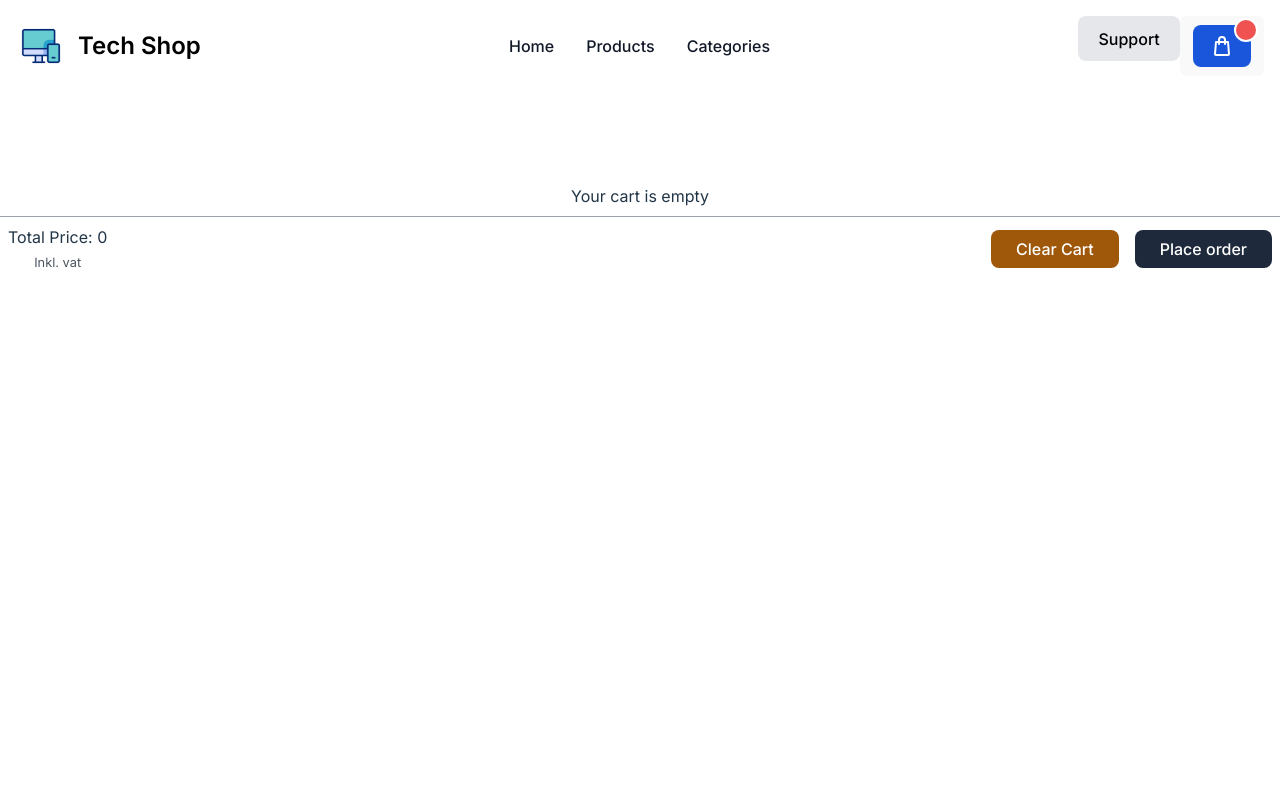
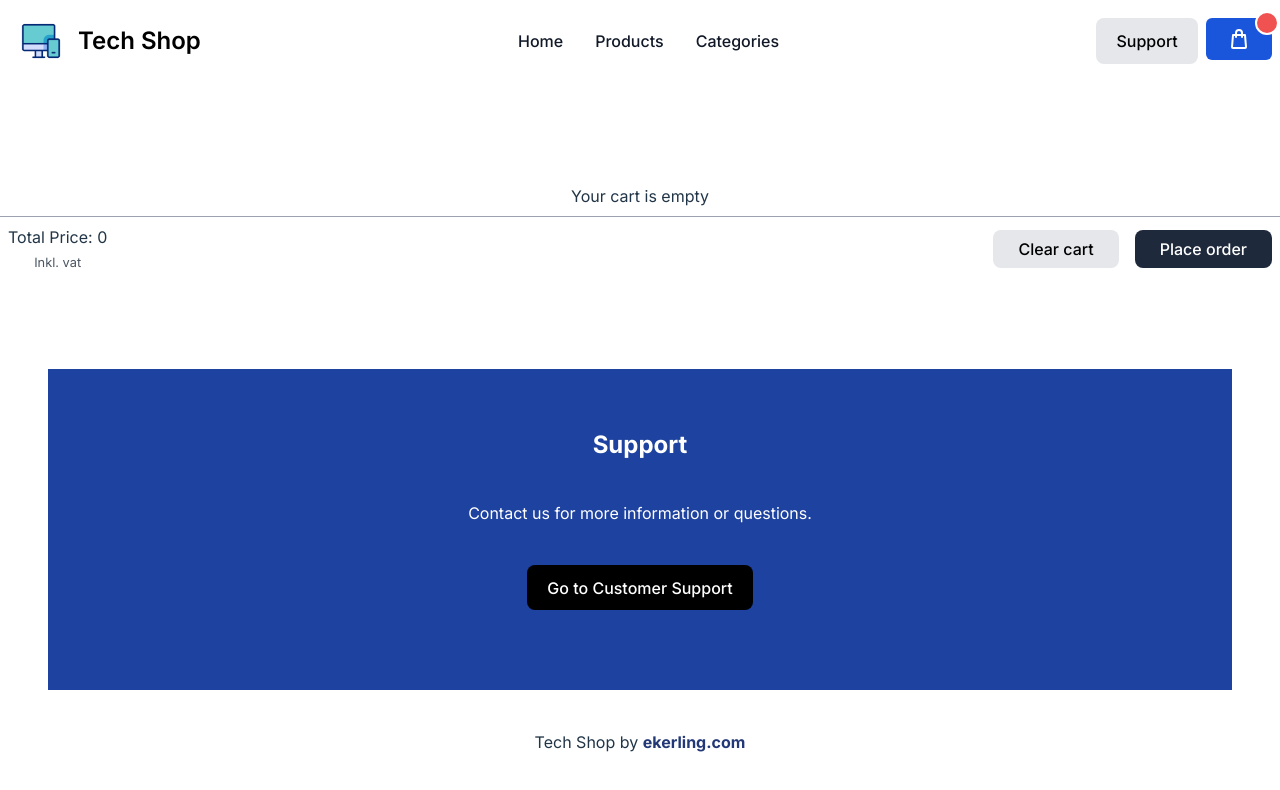
Before and after one commit to jesperekerling/react-ecommerce, a React (Vite) app: page /checkout in a window 1280 px wide. Shown: the top 790 px of the page. Built offline with nearby package versions, Linux system fonts and the light colour scheme.

Commit message:
Cart updates

```diff
--- a/src/components/CartItem.jsx
+++ b/src/components/CartItem.jsx
@@ -27,28 +27,28 @@ export const CartItem = ({ item }) => {
     <div className="flex justify-between items-center p-2 border-b last-of-type:border-b-0">
       <div className="flex items-center">
         <img src={item.product.images[0]} alt="product-image" className="w-[100px]" />
-        <div>
-          <p className="font-semibold truncate">{item.product.name}</p>
+        <div className="p-3 text-xs">
+          <p className="font-semibold text-ellipis">{item.product.name}</p>
           <p className="text-sm">{item.quantity} x {item.product.price}</p>
         </div>
       </div>
-      <div className="flex gap-3">
-        <div>
-          <button onClick={removeOneFromCart} className="bg-slate-800 text-white px-2 py-3 rounded-s-md hover:bg-slate-900 transition-colors border-r border-r-slate-600">
+      <div className="flex">
+          <button onClick={removeOneFromCart} className="bg-slate-800 text-white p-2 mr-1 rounded-s-md hover:bg-slate-900 transition-colors border-r border-r-slate-600 flex">
             <svg class="w-5 h-5 text-white dark:text-black" aria-hidden="true" xmlns="http://www.w3.org/2000/svg" fill="none" viewBox="0 0 24 24">
               <path stroke="currentColor" stroke-linecap="round" stroke-linejoin="round" stroke-width="2" d="M5 12h14"/>
             </svg>
           </button>
-          <button onClick={addOneToCart} className="bg-slate-800 text-white px-2 py-3 rounded-e-md hover:bg-slate-900 transition-colors">
+          <button onClick={addOneToCart} className="bg-slate-800 text-white p-2 mr-1 rounded-e-md hover:bg-slate-900 transition-colors flex">
             <svg class="w-5 h-5 text-white dark:text-black" aria-hidden="true" xmlns="http://www.w3.org/2000/svg" fill="none" viewBox="0 0 24 24">
               <path stroke="currentColor" stroke-linecap="round" stroke-linejoin="round" stroke-width="2" d="M5 12h14m-7 7V5"/>
             </svg>
             </button>
-        </div>
-        <button onClick={deleteProduct} className="p-1 group">
-          <p className="text-red-700 group-hover:text-red-800 transition-colors w-5 h-5">
-            Clear cart</p>
+            <button onClick={deleteProduct} className="p-2 group flex">
+          <svg class="w-5 h-5 text-gray-800 dark:text-white" aria-hidden="true" xmlns="http://www.w3.org/2000/svg" fill="none" viewBox="0 0 24 24">
+            <path stroke="currentColor" stroke-linecap="round" stroke-linejoin="round" stroke-width="2" d="M5 7h14m-9 3v8m4-8v8M10 3h4a1 1 0 0 1 1 1v3H9V4a1 1 0 0 1 1-1ZM6 7h12v13a1 1 0 0 1-1 1H7a1 1 0 0 1-1-1V7Z"/>
+          </svg>
         </button>
+
       </div>
     </div>
   )
--- a/src/components/ContactForm.jsx
+++ b/src/components/ContactForm.jsx
@@ -56,7 +56,7 @@ export const ContactForm = () => {
         onBlur={form.handleBlur}
       />
       <div className="form-group text-left p-3">
-        <label for="message" className="block py-3 font-semibold">Message</label>
+        <label htmlFor="message" className="block py-3 font-semibold">Message</label>
         <textarea
           id="message"
           name="message"
--- a/src/components/Dropdown.jsx
+++ b/src/components/Dropdown.jsx
@@ -10,7 +10,7 @@ export const Dropdown = ({ children }) => {
     { isOpen && <DropdownBg setIsOpen={setIsOpen} />}
     <div className="relative inline-block text-left">
       <div>
-        <button onClick={() => setIsOpen(state => !state)} type="button" className="inline-flex w-full justify-center gap-x-1.5 rounded-md px-3 py-2 text-sm font-semibold " id="menu-button" aria-expanded="true" aria-haspopup="true">
+        <button onClick={() => setIsOpen(state => !state)} type="button" className="w-full justify-center relative inline-flex items-center py-2 px-4 text-sm font-medium text-center text-white bg-blue-700 rounded-md hover:bg-blue-800 focus:ring-4 focus:outline-none focus:ring-blue-300 ml-2" id="menu-button" aria-expanded="true" aria-haspopup="true">
           {children}
         </button>
       </div>
@@ -23,7 +23,6 @@ export const Dropdown = ({ children }) => {
         </div>
       )}
 
-
     </div>
   </>
   )
--- a/src/components/NavBar.jsx
+++ b/src/components/NavBar.jsx
@@ -64,17 +64,15 @@ export const Navbar = () => {
 
 
             <Dropdown>
-              <button type="button" class="relative inline-flex items-center py-2 px-4 text-sm font-medium text-center text-white bg-blue-700 rounded-lg hover:bg-blue-800 focus:ring-4 focus:outline-none focus:ring-blue-300 ">
-              <svg class="w-6 h-6 text-white" aria-hidden="true" xmlns="http://www.w3.org/2000/svg" fill="none" viewBox="0 0 24 24">
-                <path stroke="currentColor" stroke-linecap="round" stroke-linejoin="round" stroke-width="2" d="M9 10V6a3 3 0 0 1 3-3v0a3 3 0 0 1 3 3v4m3-2 1 12c0 .5-.5 1-1 1H6a1 1 0 0 1-1-1L6 8h12Z"/>
-              </svg>
-              <span class="sr-only">Check out here</span>
+                <svg class="w-6 h-6 text-white" aria-hidden="true" xmlns="http://www.w3.org/2000/svg" fill="none" viewBox="0 0 24 24">
+                  <path stroke="currentColor" stroke-linecap="round" stroke-linejoin="round" stroke-width="2" d="M9 10V6a3 3 0 0 1 3-3v0a3 3 0 0 1 3 3v4m3-2 1 12c0 .5-.5 1-1 1H6a1 1 0 0 1-1-1L6 8h12Z"/>
+                </svg>
+                <span class="sr-only">Check out here</span>
                 <div class="absolute inline-flex items-center justify-center w-6 h-6 text-xs font-bold text-white bg-red-500 border-2 border-white rounded-full -top-2 -end-2 dark:border-gray-900">
                 { totalQuantity > 0 && <div className="absolute right-0 bg-red-600 text-white w-5 h-5 flex items-center justify-center rounded-full z-10">
                   <p className="text-xs">{ totalQuantity }</p>
                 </div>}
                 </div>
-              </button>
             </Dropdown>
 
           </div>
--- a/src/components/ShoppingCart.jsx
+++ b/src/components/ShoppingCart.jsx
@@ -35,8 +35,8 @@ export const ShoppingCart = ({ isCheckoutPage, setIsOpen }) => {
           { isCheckoutPage
             ? (
               <>
-                <button onClick={clearCart} className="bg-yellow-600 text-white py-1.5 px-6 rounded-lg hover:bg-yellow-700 transition-colors mr-4">
-                  Clear Cart
+                <button onClick={clearCart} className="bg-gray-200 text-black py-1.5 px-6 rounded-lg hover:bg-yellow-700 transition-colors mr-4">
+                  Clear cart
                 </button>
                 <button className="bg-slate-800 text-white py-1.5 px-6 rounded-lg hover:bg-slate-900 transition-colors">Place order</button>
               </>
--- a/src/layouts/RootLayout.jsx
+++ b/src/layouts/RootLayout.jsx
@@ -1,6 +1,7 @@
 import { Outlet } from "react-router-dom"
 import { Navbar } from "../components/NavBar"
 import Providers from "../components/Providers"
+import Footer from "../components/Footer"
 
 function RootLayout() {
   return (
@@ -11,6 +12,7 @@ function RootLayout() {
           <Outlet />
 
         </main>
+        <Footer />
     </Providers>
   )
 }
--- a/src/main.jsx
+++ b/src/main.jsx
@@ -8,6 +8,7 @@ import ProductDetailsPage from './layouts/pages/ProductDetailsPage.jsx'
 import CheckoutPage from './layouts/pages/CheckoutPage.jsx'
 import NotFound from './app/public/NotFound.jsx'
 import Categories from './app/public/Categories.jsx'
+import Support from './app/public/Support.jsx'
 import ShowCategory from './components/ShowCategory.jsx'
 
 
@@ -20,6 +21,7 @@ const router = createBrowserRouter([
       { path: "products/:productId", element: <ProductDetailsPage /> },
       { path: 'checkout', element: <CheckoutPage />},
       { path: 'categories', element: <Categories />},
+      { path: 'support', element: <Support />},
       { path: 'categories/:category', element: <ShowCategory />},
       { path: '*', element: <NotFound />}
 
```
